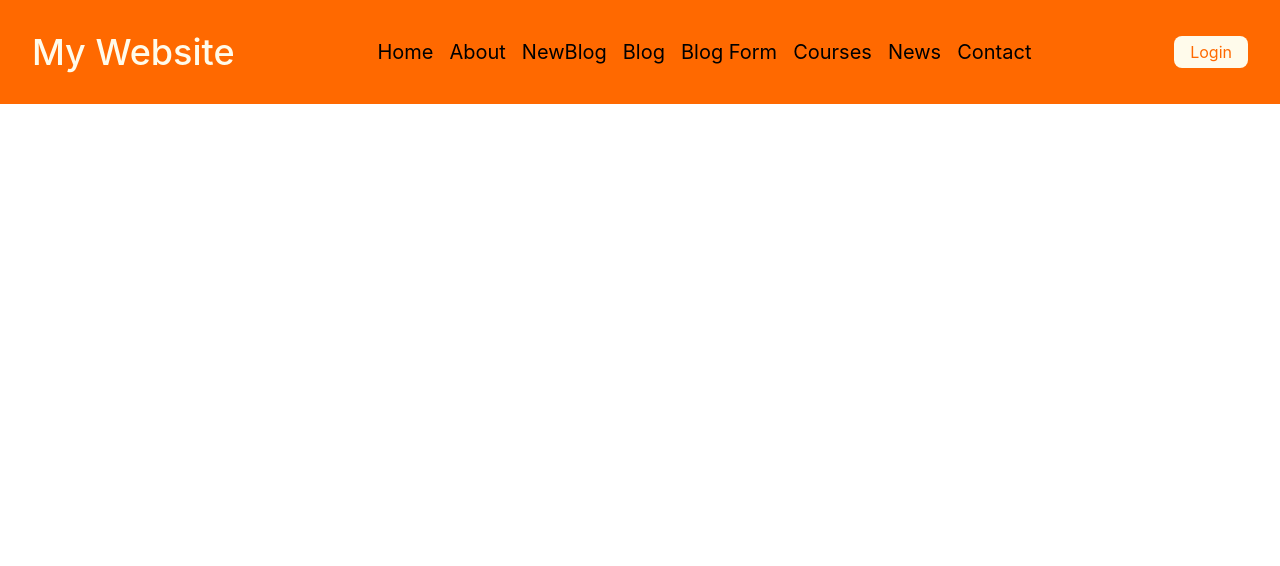
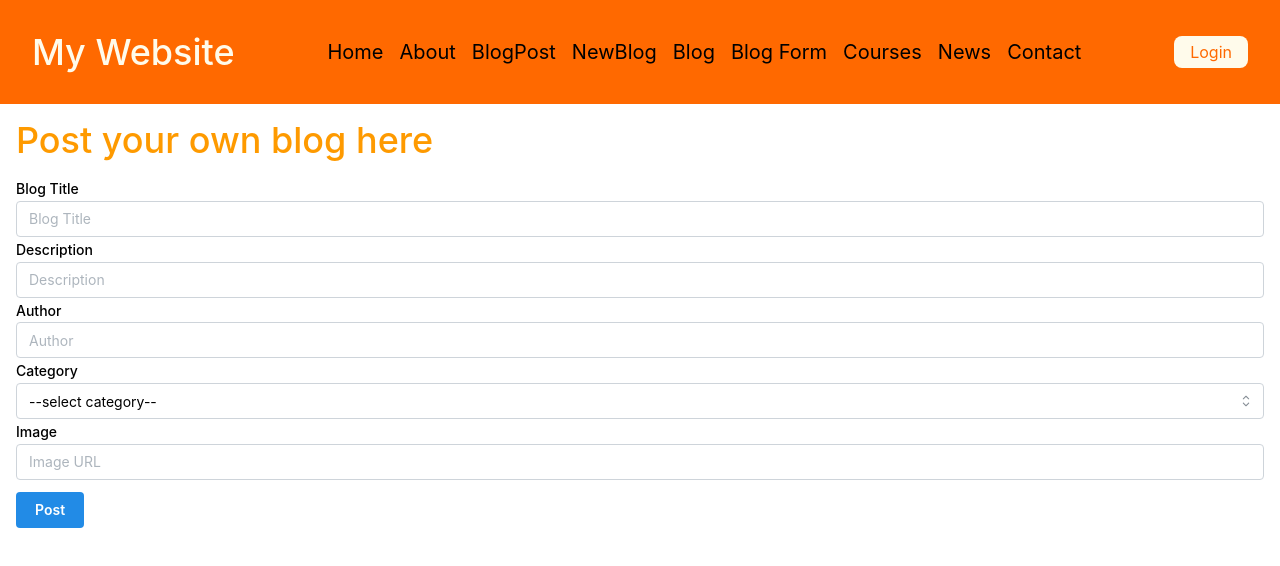
Before and after one commit to bibekshah75674/basic-react, a React (Vite) app: page /blogpost in a window 1280 px wide. Shown: the top 566 px of the page. Built offline with nearby package versions, Linux system fonts and the light colour scheme; no server answers.

Commit message:
form and form validation using mantine

```diff
--- a/src/App.jsx
+++ b/src/App.jsx
@@ -15,6 +15,7 @@ import BlogForm from "./assets/BlogForm";
 import Home from "./Home";
 import NewBlog from "./assets/NewBlog";
 import About from "./assets/About";
+import BlogPost from "./assets/BlogPost";
 
 
 function App() {
@@ -29,7 +30,8 @@ function App() {
         {/* <Route path="/" element={<h1>This is the home page</h1>}></Route> */}
         <Route path="/" element={<Home/>}></Route>
         <Route path="about" element={<About/>}></Route>
-        <Route path="newblog" element={<NewBlog/>}/><Route/>
+        <Route path="blogpost" element={<BlogPost/>}></Route>
+        <Route path="newblog" element={<NewBlog/>}></Route>
         <Route path="blogs" element={<BlogPage/>}></Route>
         <Route path="blogs/:id" element={<BlogDetailPage/>}></Route>
         <Route path="blogform" element={<BlogForm/>}></Route>
--- a/src/assets/About.jsx
+++ b/src/assets/About.jsx
@@ -1,34 +1,49 @@
-import React from 'react'
-import { Button } from '@mantine/core';
-import { Carousel } from '@mantine/carousel';
-
-import { TextInput } from '@mantine/core';
+import React from "react";
 
 function About() {
   return (
     <>
-      <h1>Hello world</h1>
-      <Button variant="filled">Button</Button>
-
-            <div className="flex justify-center">
-             <Carousel withIndicators height={200}>
-            <Carousel.Slide>1</Carousel.Slide>
-            <Carousel.Slide>2</Carousel.Slide>
-            <Carousel.Slide>3</Carousel.Slide>
-            {/* ...other slides */}
-          </Carousel>
-          </div>
-
-          <TextInput
-            size="md"
-            radius="md"
-            label="Input label"
-            withAsterisk
-            description="Input description"
-            placeholder="Input placeholder"
-          />
+      <h1>This is about page</h1>
     </>
-  )
+  );
 }
 
-export default About
+export default About;
+
+// import React from 'react'
+// import { Button } from '@mantine/core';
+// import { Carousel } from '@mantine/carousel';
+
+// import { TextInput } from '@mantine/core';
+// import { Pagination } from '@mantine/core';
+
+// function About() {
+//   return (
+//     <>
+//       <h1>Hello world</h1>
+//       <Button variant="filled">Button</Button>
+
+//             <div className="flex justify-center">
+//              <Carousel withIndicators height={200}>
+//             <Carousel.Slide>1</Carousel.Slide>
+//             <Carousel.Slide>2</Carousel.Slide>
+//             <Carousel.Slide>3</Carousel.Slide>
+//             {/* ...other slides */}
+//           </Carousel>
+//           </div>
+
+//           <TextInput
+//             size="md"
+//             radius="md"
+//             label="Input label"
+//             withAsterisk
+//             description="Input description"
+//             placeholder="Input placeholder"
+//           />
+
+//           <Pagination total={10} />;
+//     </>
+//   )
+// }
+
+// export default About
--- /dev/null
+++ b/src/assets/BlogPost.jsx
@@ -0,0 +1,93 @@
+import React, { useEffect } from 'react'
+import { useState } from 'react';
+import { useForm } from '@mantine/form';
+import { TextInput, Button, Select } from '@mantine/core';
+import axios from "axios";
+
+function BlogPost() {
+  const [categories, setCategories] = useState([]);
+  const form = useForm({
+    initialValues: { title: '',description: '',author:'',category:'',image:''},
+
+    // functions will be used to validate values at corresponding key
+    validate: {
+      title: (value) => (value.length < 4 ? 'Title must have at least 4 letters' : null),
+      description: (value) => (value.length < 30 ? 'Description must have at least 30 letters' : null),
+      author:(value)=>(value.length < 2? 'Author name must have at least 2 letters':null),
+      category:(value)=>(value === ''? 'Please select a category':null),
+      image:(value)=>(value === ''? 'Please enter an image URL':null)
+
+    },
+  });
+
+const addBlog = async (values) => {
+    try {
+      const res = await axios.post("http://localhost:8000/blog/create", values);
+      console.log(res.data);
+      alert("Blog added successfully");
+      form.reset()
+    } catch (error) {
+      console.log(error);
+    }
+  };
+
+   // fetch all categories for dropdown
+  const fetchCategories = async () => {
+    try {
+      const res = await axios.get("http://localhost:8000/category/getAll");
+      setCategories(res.data);
+    } catch (err) {
+      console.log(err);
+    }
+  };
+
+  useEffect(()=>{
+    fetchCategories();
+  },[]);
+  return (
+    <>
+
+    <div className="">
+          <h1 className="m-4 text-4xl font-medium text-amber-500">
+            Post your own blog here
+          </h1>
+        </div>
+      <form onSubmit={form.onSubmit(addBlog)} className='m-4'>
+      <TextInput
+        label="Blog Title"
+        placeholder="Blog Title"
+        {...form.getInputProps('title')}
+      />
+      <TextInput
+        label="Description"
+        placeholder="Description"
+        {...form.getInputProps('description')}
+      />
+      <TextInput
+        label="Author"
+        placeholder="Author"
+        {...form.getInputProps('author')}
+      />
+
+      <Select
+      label="Category"
+      placeholder="--select category--"
+      data={[{ value: '', label: '--select category--' }, ...categories.map((cat) => ({ value: cat._id, label: cat.title }))]}
+          {...form.getInputProps('category')}
+    />
+
+    <TextInput
+        label="Image"
+        placeholder="Image URL"
+        {...form.getInputProps('image')}
+      />
+
+      <Button type="submit" mt="sm" >
+        Post
+      </Button>
+      </form>
+    </>
+  )
+}
+
+export default BlogPost
--- a/src/assets/NewBlog.jsx
+++ b/src/assets/NewBlog.jsx
@@ -315,7 +315,7 @@ export default function NewBlog() {
             className="ml-4 border-2 rounded-2xl p-2"
             type="text"
             value={title}
-            placeholder="category title"
+            placeholder="Blog Title"
             onChange={(e) => setTitle(e.target.value)}
           />
 
@@ -323,7 +323,7 @@ export default function NewBlog() {
             className="ml-4 border-2 rounded-2xl p-2"
             type="text"
             value={description}
-            placeholder="category description"
+            placeholder="Blog Description"
             onChange={(e) => setDescription(e.target.value)}
           />
 
@@ -331,7 +331,7 @@ export default function NewBlog() {
             className="ml-4 border-2 rounded-2xl p-2"
             type="text"
             value={author}
-            placeholder="blog author"
+            placeholder="Blog Author"
             onChange={(e) => setAuthor(e.target.value)}
           />
           {/*
--- a/src/assets/NewNav.jsx
+++ b/src/assets/NewNav.jsx
@@ -12,6 +12,7 @@ function NewNav(props) {
         <ul className='flex justify-between items-center gap-4 text-xl'>
           <li><Link to="/">Home</Link></li>
           <li><Link to="about">About</Link></li>
+          <li><Link to="blogpost">BlogPost</Link></li>
           <li><Link to="newblog">NewBlog</Link></li>
           <li><Link to="blogs">Blog</Link></li>
           <li><Link to="blogform">Blog Form</Link></li>
```
